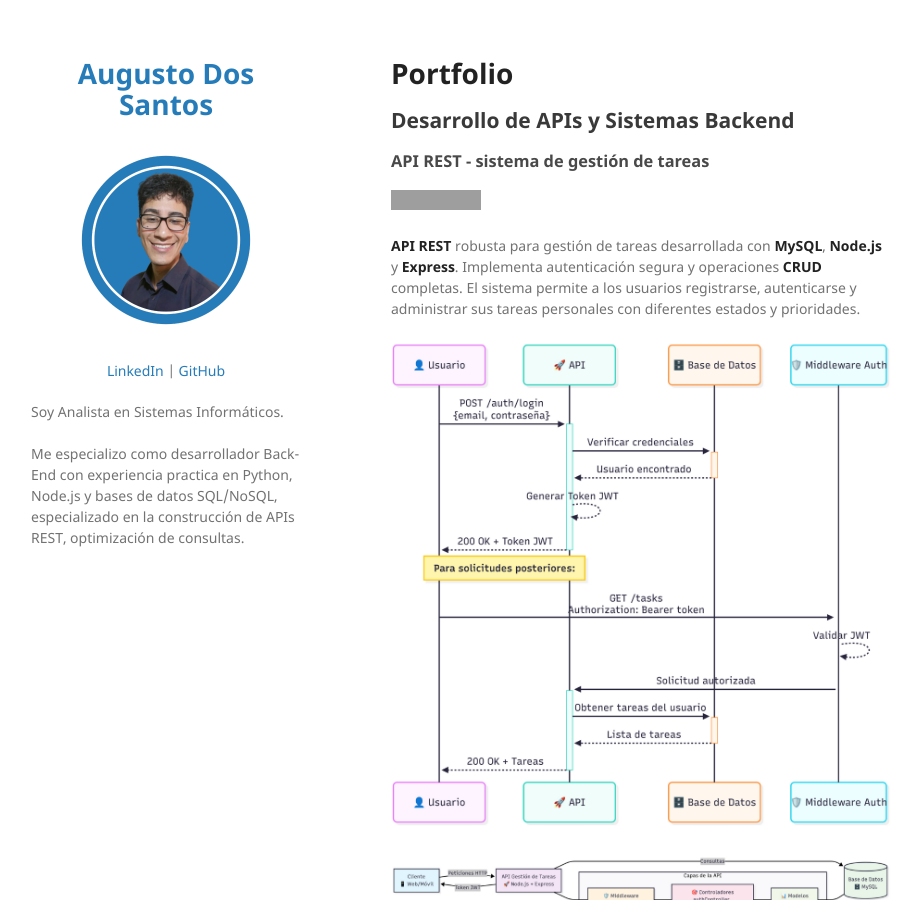
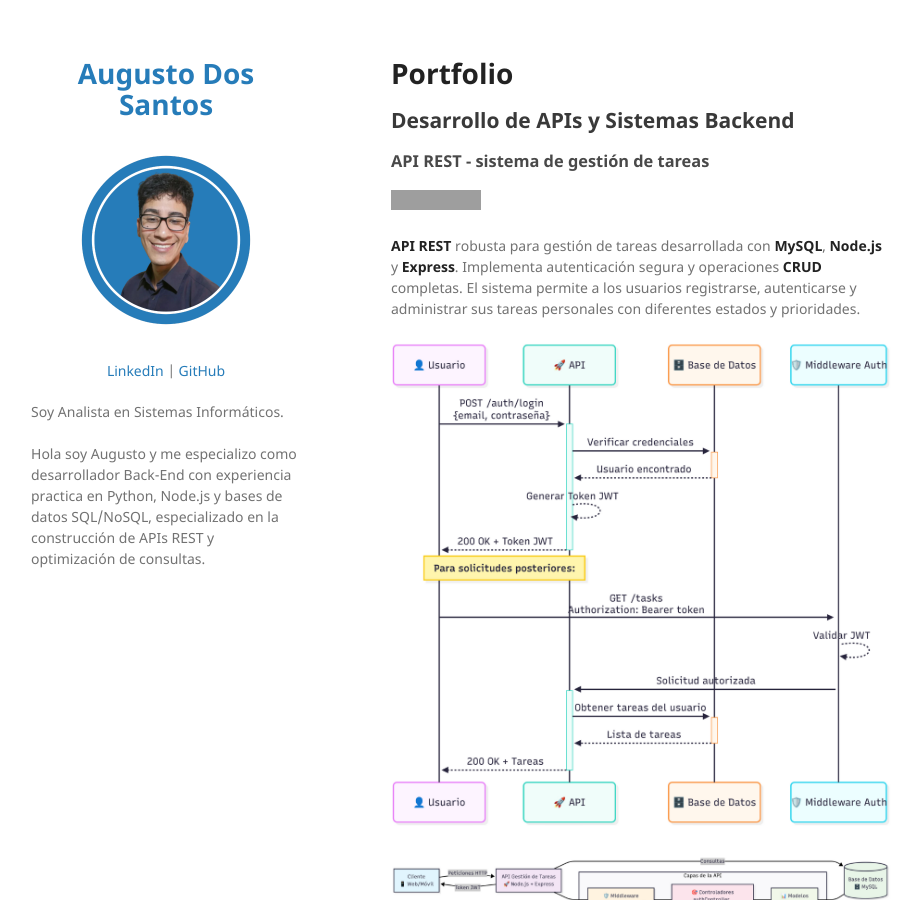
Before and after one commit to augustosz/portfolio-BE, a Jekyll site: the page built from index.md, in a window 1280 px wide and 900 px high. Shown: the whole window, without its empty margins (179-1099 px from the left). Built offline with Jekyll 4.4.1, drawn with Linux system fonts in a browser that asks for light colours; our own code applies the rules of GitHub Pages for plain Markdown files; grey boxes are pictures that could not be loaded.

Commit message:
Update _config.yml

```diff
--- a/_config.yml
+++ b/_config.yml
@@ -12,7 +12,7 @@ description:
   <p>
   Soy Analista en Sistemas Informáticos.
   <br><br>
-  Me especializo como desarrollador Back-End con experiencia practica en Python, Node.js y bases de datos SQL/NoSQL, especializado en la construcción de APIs REST, optimización de consultas.
+  Hola soy Augusto y me especializo como desarrollador Back-End con experiencia practica en Python, Node.js y bases de datos SQL/NoSQL, especializado en la construcción de APIs REST y optimización de consultas.
   </p>
 
 theme: jekyll-theme-minimal
```
